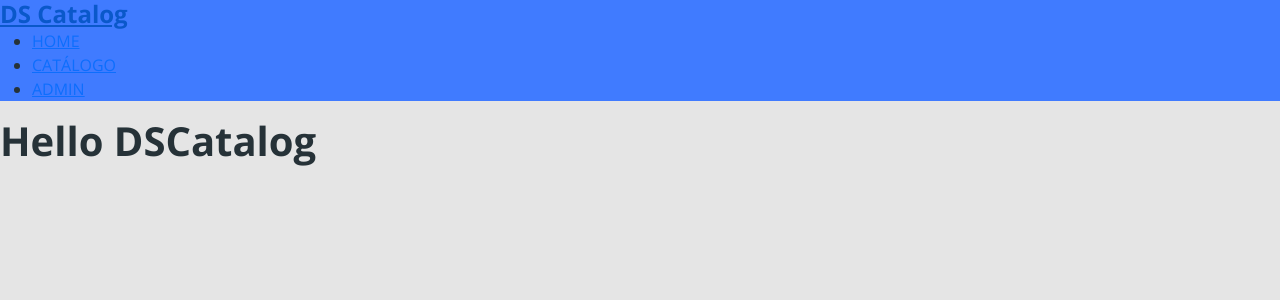
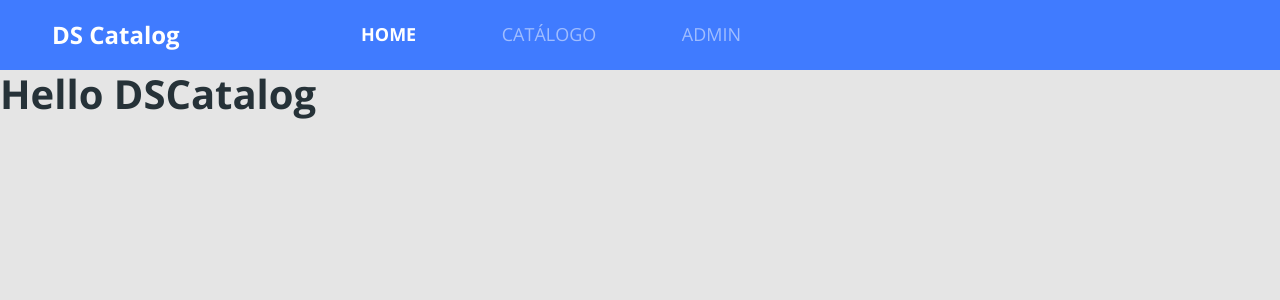
Before and after one commit to zedaoxd/dscatalog, a React (Create React App) app in the folder frontend/: page / in a window 1280 px wide. Shown: the top 300 px of the page. Built offline with nearby package versions, Linux system fonts and the light colour scheme.

Commit message:
start styles navbar

```diff
--- a/frontend/src/App.css
+++ b/frontend/src/App.css
@@ -8,3 +8,8 @@
     font-weight: 700;
     margin-bottom: 0;
 }
+
+a, a:hover {
+    text-decoration: none;
+    color: unset;
+}
--- a/frontend/src/components/Navbar/index.tsx
+++ b/frontend/src/components/Navbar/index.tsx
@@ -1,14 +1,18 @@
+import './styles.css';
+
 export default function Navbar() {
   return (
-    <nav className="bg-primary">
-      <div>
-        <a href="link">
+    <nav className="navbar navbar-expand-md bg-primary main-nav">
+      <div className="container-fluid">
+        <a href="link" className="nav-logo-text">
           <h4>DS Catalog</h4>
         </a>
-        <div>
-          <ul>
+        <div className="collapse navbar-collapse">
+          <ul className="navbar-nav offset-md-2 main-menu">
             <li>
-              <a href="link">HOME</a>
+              <a href="link" className="active">
+                HOME
+              </a>
             </li>
             <li>
               <a href="link">CATÁLOGO</a>
--- /dev/null
+++ b/frontend/src/components/Navbar/styles.css
@@ -0,0 +1,28 @@
+.main-nav {
+    padding-left: 40px;
+    height: 70px;
+}
+
+.nav-logo-text, .nav-logo-text:hover {
+    color: #fff;
+}
+
+.main-menu {
+    display: flex;
+    font-size: 18px;
+    width: 380px;
+    justify-content: space-between;
+}
+
+.main-menu a {
+    color: rgba(255, 255, 255, 0.5);
+}
+
+.main-menu a:hover {
+    color: #fff;
+}
+
+.main-menu a.active {
+    color: #fff;
+    font-weight: 700;
+}
```
